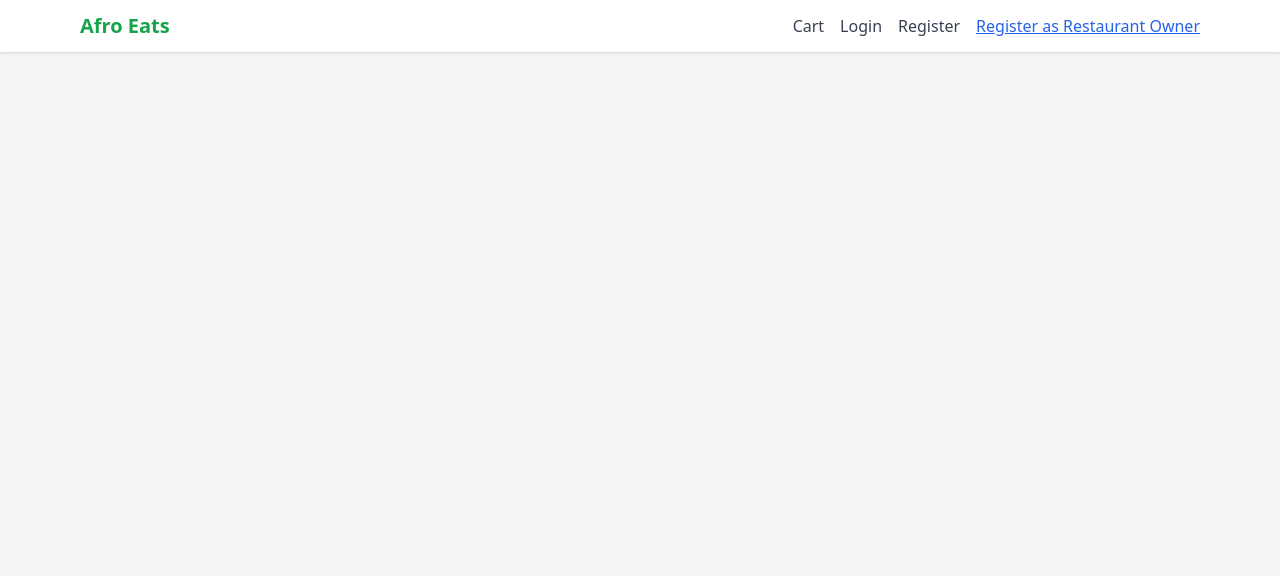
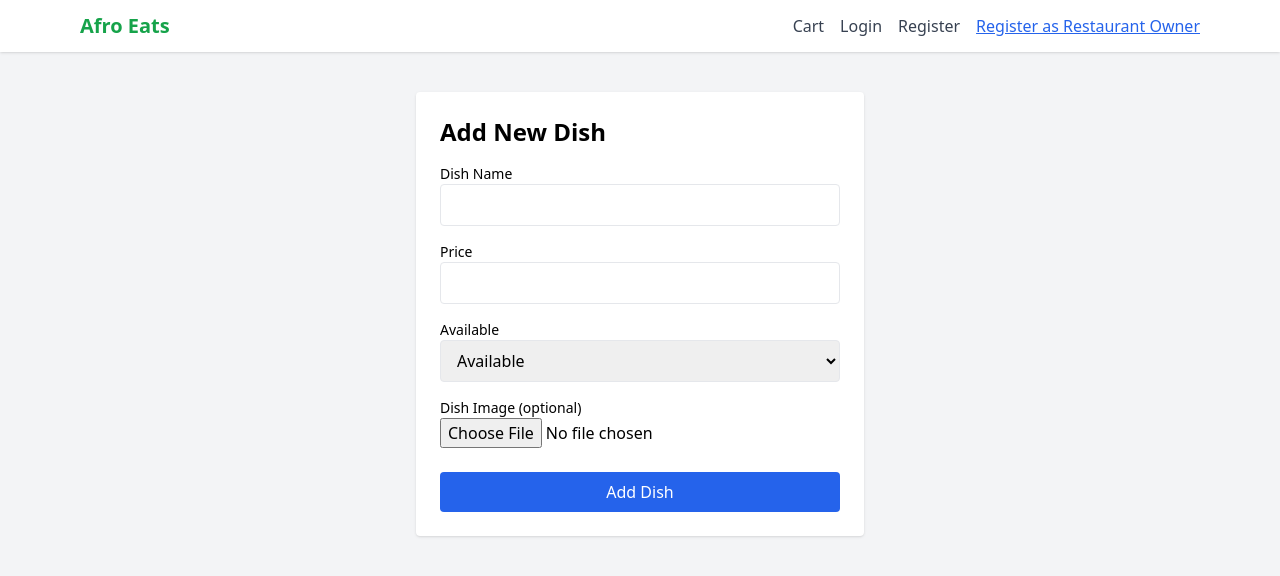
Before and after one commit to Kandedriva/afroeats, a React (Create React App) app in the folder afro-eats/: page /owner/add-dish in a window 1280 px wide. Shown: the top 576 px of the page. Built offline with nearby package versions, Linux system fonts and the light colour scheme; no server answers.

Commit message:
Ceate the restaurant owner interface and impliment the add dishes frontend.

```diff
--- a/afro-eats/src/App.js
+++ b/afro-eats/src/App.js
@@ -4,6 +4,8 @@ import RestaurantList from "./pages/RestaurantList";
 import RestaurantDetails from "./pages/RestaurantDetails";
 import Register from "./pages/Register";
 import RegisterOwner from "./pages/RegisterOwner";
+import OwnerDashboard from "./pages/OwnerDashboard";
+import AddDish from "./pages/AddDish";
 import Login from "./pages/Login";
 import { AuthProvider, AuthContext } from "./context/AuthContext";
 import { CartProvider } from "./context/CartContext";
@@ -25,6 +27,8 @@ function AppContent() {
         <Route path="/cart" element={<CartPage />} />
         <Route path="/checkout" element={<Checkout user={user} />} />
         <Route path="/register-owner" element={<RegisterOwner />} />
+        <Route path="/owner/dashboard" element={<OwnerDashboard />} />
+        <Route path="/owner/add-dish" element={<AddDish />} />
       </Routes>
     </>
   );
--- /dev/null
+++ b/afro-eats/src/pages/AddDish.js
@@ -0,0 +1,99 @@
+import React, { useState } from "react";
+import { useNavigate } from "react-router-dom";
+
+function AddDish() {
+  const [name, setName] = useState("");
+  const [price, setPrice] = useState("");
+  const [available, setAvailable] = useState(true);
+  const [image, setImage] = useState(null);
+  const [error, setError] = useState("");
+  const navigate = useNavigate();
+
+  const handleSubmit = async (e) => {
+    e.preventDefault();
+    setError("");
+
+    const formData = new FormData();
+    formData.append("name", name);
+    formData.append("price", price);
+    formData.append("available", available);
+    if (image) formData.append("image", image);
+
+    try {
+      const res = await fetch("http://localhost:5001/api/owners/dishes", {
+        method: "POST",
+        credentials: "include",
+        body: formData,
+      });
+
+      if (!res.ok) {
+        const data = await res.json();
+        throw new Error(data.error || "Failed to add dish");
+      }
+
+      navigate("/owner/dashboard");
+    } catch (err) {
+      setError(err.message);
+    }
+  };
+
+  return (
+    <div className="max-w-md mx-auto mt-10 p-6 bg-white shadow rounded">
+      <h1 className="text-2xl font-bold mb-4">Add New Dish</h1>
+      {error && <p className="text-red-500 mb-2">{error}</p>}
+      <form onSubmit={handleSubmit} encType="multipart/form-data">
+        <div className="mb-4">
+          <label className="block text-sm font-medium">Dish Name</label>
+          <input
+            type="text"
+            className="w-full border px-3 py-2 rounded"
+            value={name}
+            onChange={(e) => setName(e.target.value)}
+            required
+          />
+        </div>
+
+        <div className="mb-4">
+          <label className="block text-sm font-medium">Price</label>
+          <input
+            type="number"
+            className="w-full border px-3 py-2 rounded"
+            value={price}
+            onChange={(e) => setPrice(e.target.value)}
+            required
+            min="0"
+            step="0.01"
+          />
+        </div>
+
+        <div className="mb-4">
+          <label className="block text-sm font-medium">Available</label>
+          <select
+            className="w-full border px-3 py-2 rounded"
+            value={available}
+            onChange={(e) => setAvailable(e.target.value === "true")}
+          >
+            <option value="true">Available</option>
+            <option value="false">Not Available</option>
+          </select>
+        </div>
+
+        <div className="mb-6">
+          <label className="block text-sm font-medium">Dish Image (optional)</label>
+          <input
+            type="file"
+            accept="image/*"
+            className="w-full"
+            onChange={(e) => setImage(e.target.files[0])}
+          />
+        </div>
+
+        <button type="submit" className="bg-blue-600 text-white px-4 py-2 rounded w-full">
+          Add Dish
+        </button>
+      </form>
+    </div>
+  );
+}
+
+export default AddDish;
--- /dev/null
+++ b/afro-eats/src/pages/OwnerDashboard.js
@@ -0,0 +1,80 @@
+import React, { useEffect, useState } from "react";
+
+function OwnerDashboard() {
+  const [restaurant, setRestaurant] = useState(null);
+  const [dishes, setDishes] = useState([]);
+  const [loading, setLoading] = useState(true);
+
+  useEffect(() => {
+    const fetchDashboard = async () => {
+      try {
+        const res = await fetch("http://localhost:5001/api/owners/dashboard", {
+          credentials: "include",
+        });
+
+        if (!res.ok) {
+          const error = await res.json();
+          throw new Error(error.error || "Failed to load dashboard");
+        }
+
+        const data = await res.json();
+        setRestaurant(data.restaurant);
+        setDishes(data.dishes);
+      } catch (err) {
+        console.error("Dashboard error:", err.message);
+      } finally {
+        setLoading(false);
+      }
+    };
+
+    fetchDashboard();
+  }, []);
+
+  if (loading) return <div className="text-center p-6">Loading dashboard...</div>;
+
+  return (
+    <div className="max-w-4xl mx-auto p-6">
+      <h1 className="text-3xl font-bold mb-4">Welcome to your Dashboard</h1>
+
+      {restaurant && (
+        <div className="mb-6 p-4 border rounded bg-white">
+          <h2 className="text-xl font-semibold">{restaurant.name}</h2>
+          <p className="text-gray-600">📍 {restaurant.address}</p>
+          {restaurant.image_url && (
+            <img
+              src={`http://localhost:5001/${restaurant.image_url}`}
+              alt="Logo"
+              className="w-32 h-32 object-cover mt-4 rounded"
+            />
+          )}
+        </div>
+      )}
+
+      <div className="flex justify-between items-center mb-4">
+        <h3 className="text-lg font-semibold">Your Dishes</h3>
+        <button
+          className="bg-green-600 text-white px-4 py-2 rounded"
+          onClick={() => window.location.href = "/owner/add-dish"}
+        >
+          ➕ Add Dish
+        </button>
+      </div>
+
+      <div className="grid grid-cols-1 gap-4">
+        {dishes.length === 0 ? (
+          <p>No dishes yet.</p>
+        ) : (
+          dishes.map((dish) => (
+            <div key={dish.id} className="border p-4 rounded bg-white">
+              <h4 className="font-semibold">{dish.name}</h4>
+              <p>${dish.price}</p>
+              <p className="text-sm text-gray-500">{dish.available ? "Available" : "Not Available"}</p>
+            </div>
+          ))
+        )}
+      </div>
+    </div>
+  );
+}
+
+export default OwnerDashboard;
```
Also changed, not shown: 1 other file (tests, documents, lock files or other folders).
